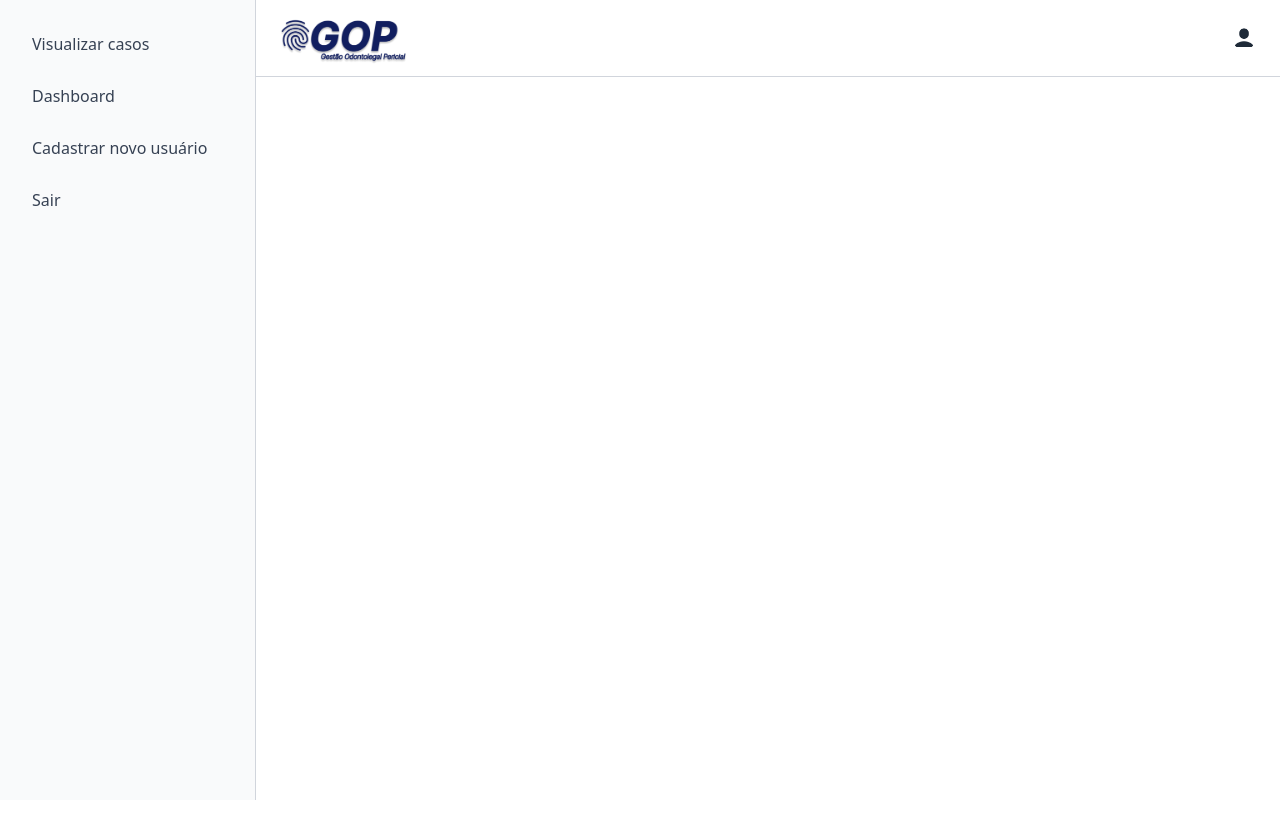
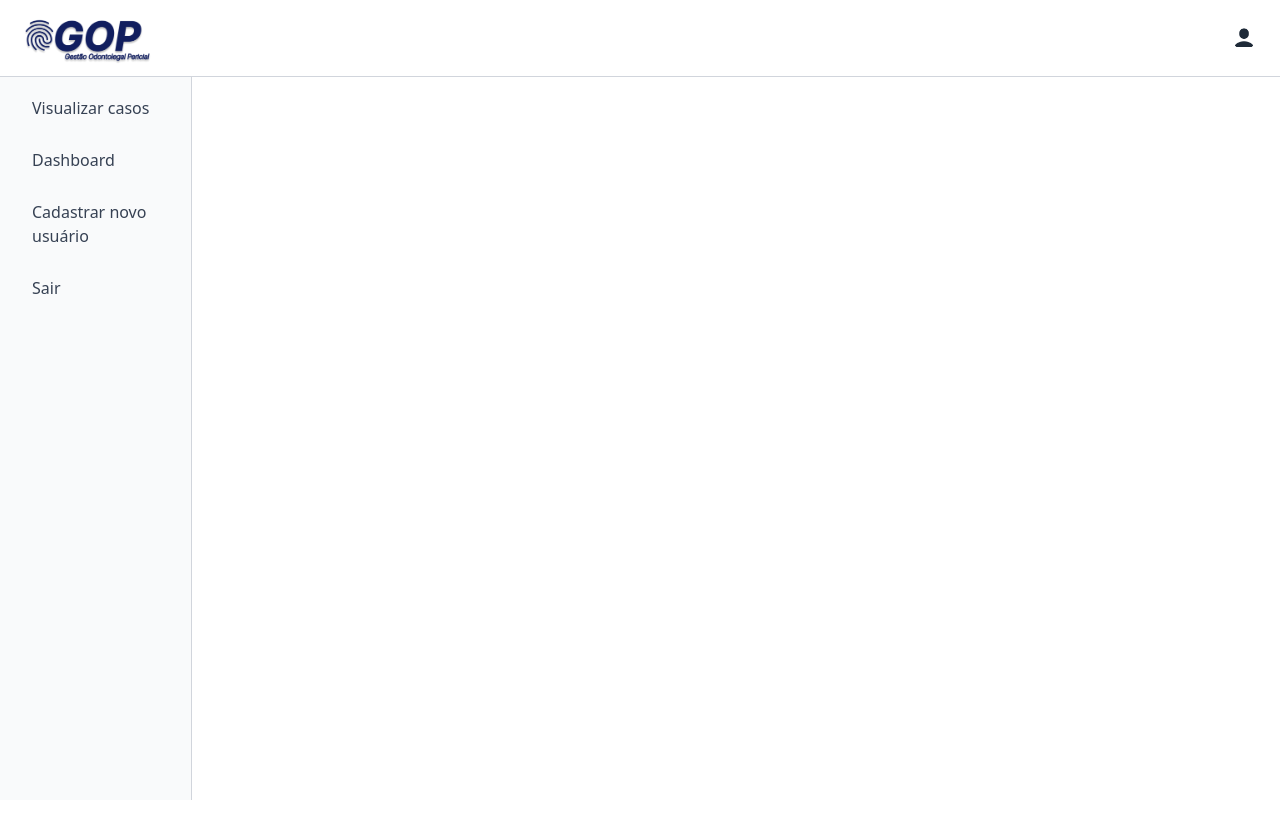
Before and after one commit to henriferi/pi_senac_next, a Next.js app: page / in a window 1280 px wide. Shown: the top 838 px of the page. Built offline with nearby package versions, Linux system fonts and the light colour scheme.

Commit message:
fix: atualizar disposição na tela

```diff
--- a/src/app/components/Header.tsx
+++ b/src/app/components/Header.tsx
@@ -2,7 +2,7 @@ import Image from 'next/image';
 
 export default function Header() {
     return (
-        <header className="bg-white border-b border-gray-300 px-6 py-3 flex justify-between items-center bg-">
+        <header className="fixed top-0 left-0 right-0 bg-white border-b border-gray-300 px-6 py-3 flex justify-between items-center z-10">
             <div className="flex items-center space-x-3">
                 <Image src="/logo-gop.png" alt="GOP Logo" width={130} height={50} />
             </div>
--- a/src/app/components/Sidebar.tsx
+++ b/src/app/components/Sidebar.tsx
@@ -1,6 +1,5 @@
 "use client";
 
-// import Image from 'next/image';
 import Link from 'next/link';
 import { useRouter } from 'next/navigation';
 
@@ -13,20 +12,19 @@ export default function Sidebar() {
     };
 
     return (
-        <aside className="bg-gray-50 border-r border-gray-300 w-64 h-screen p-6">
+        <aside className="bg-gray-50 border-r border-gray-300 w-48 h-[calc(100vh-64px)] p-6 fixed top-16 left-0">
             <nav>
                 <ul className="space-y-3">
                     <li>
                         <Link href="/casos/visualizar">
                             <div className="flex">
-                                {/* <Image src='/icons/icon-visualizar.png' width={18} height={18} alt='' /> */}
                                 <span className="block p-2 text-gray-700 hover:bg-gray-200 rounded transition">Visualizar casos</span>
                             </div>
                         </Link>
                     </li>
                     <li>
                         <Link href="/dashboard">
-                            <span className="block p-2 text-gray-700 hover:bg-gray-200 rounded transition">Dashboard</span>
+                            <span className="block p-2 text-gray-700 hover:bg-gray-200 emphasizes rounded transition">Dashboard</span>
                         </Link>
                     </li>
                     <li>
--- a/src/app/layout.tsx
+++ b/src/app/layout.tsx
@@ -1,8 +1,10 @@
-import type { Metadata } from "next";
+"use client";
+
 import { Geist, Geist_Mono } from "next/font/google";
 import "./globals.css";
 import Header from "./components/Header";
 import Sidebar from "./components/Sidebar";
+import { usePathname } from "next/navigation";
 
 const geistSans = Geist({
   variable: "--font-geist-sans",
@@ -14,23 +16,23 @@ const geistMono = Geist_Mono({
   subsets: ["latin"],
 });
 
-export const metadata: Metadata = {
-  title: "GOP - Gestão Odontolegal Pericial",
-  description: "Sistema de Gestão de Perícias Odontolegal",
-};
-
 export default function RootLayout({
   children,
 }: Readonly<{
   children: React.ReactNode;
 }>) {
+  const pathname = usePathname();
+  const isLoginPage = pathname === "/login";
+
   return (
     <html lang="pt-br">
-      <body className={`${geistSans.variable} ${geistMono.variable} flex`}>
-        <Sidebar />
-        <div className="flex-1">
-          <Header />
-          {children}
+      <body className={`${geistSans.variable} ${geistMono.variable}`}>
+        {!isLoginPage && <Header />}
+        <div className="flex pt-16">
+          {!isLoginPage && <Sidebar />}
+          <main className={`flex-1 ${!isLoginPage ? 'ml-48' : ''} min-h-[calc(100vh-64px)]`}>
+            {children}
+          </main>
         </div>
       </body>
     </html>
```
